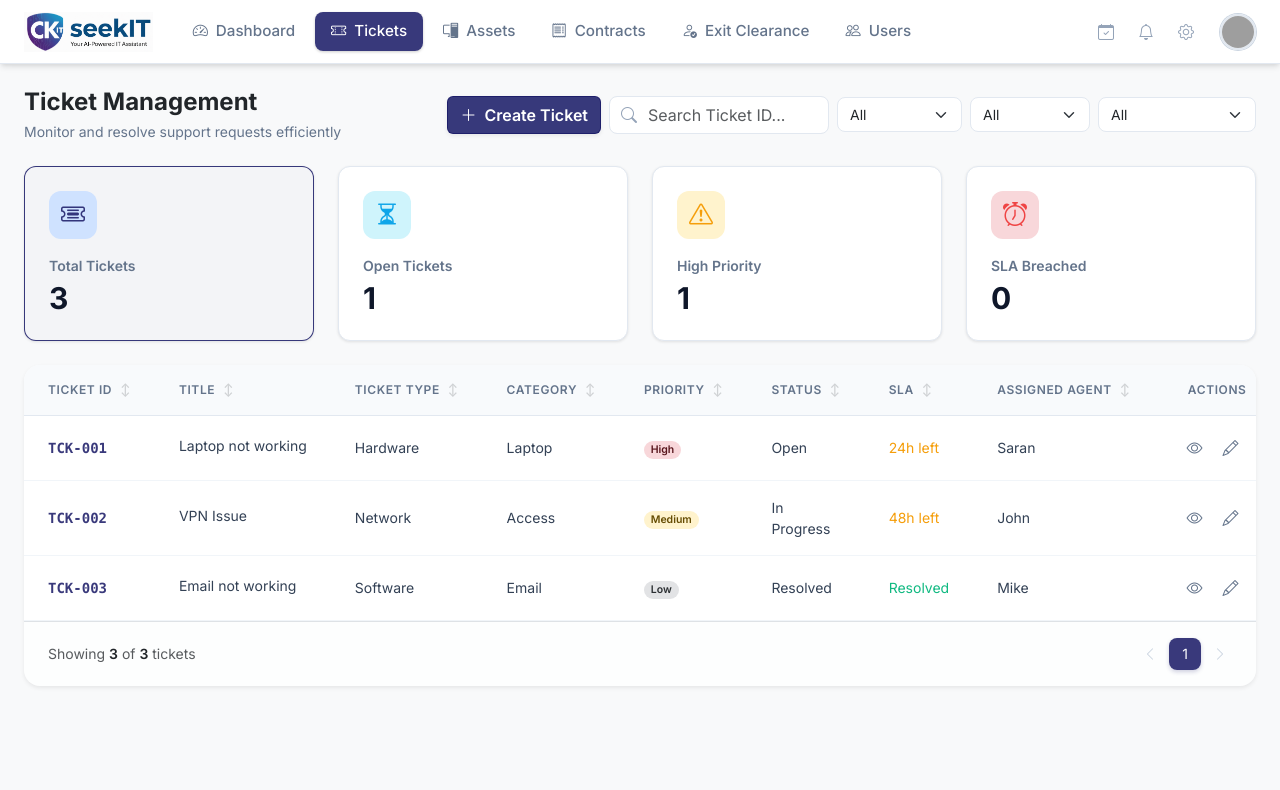
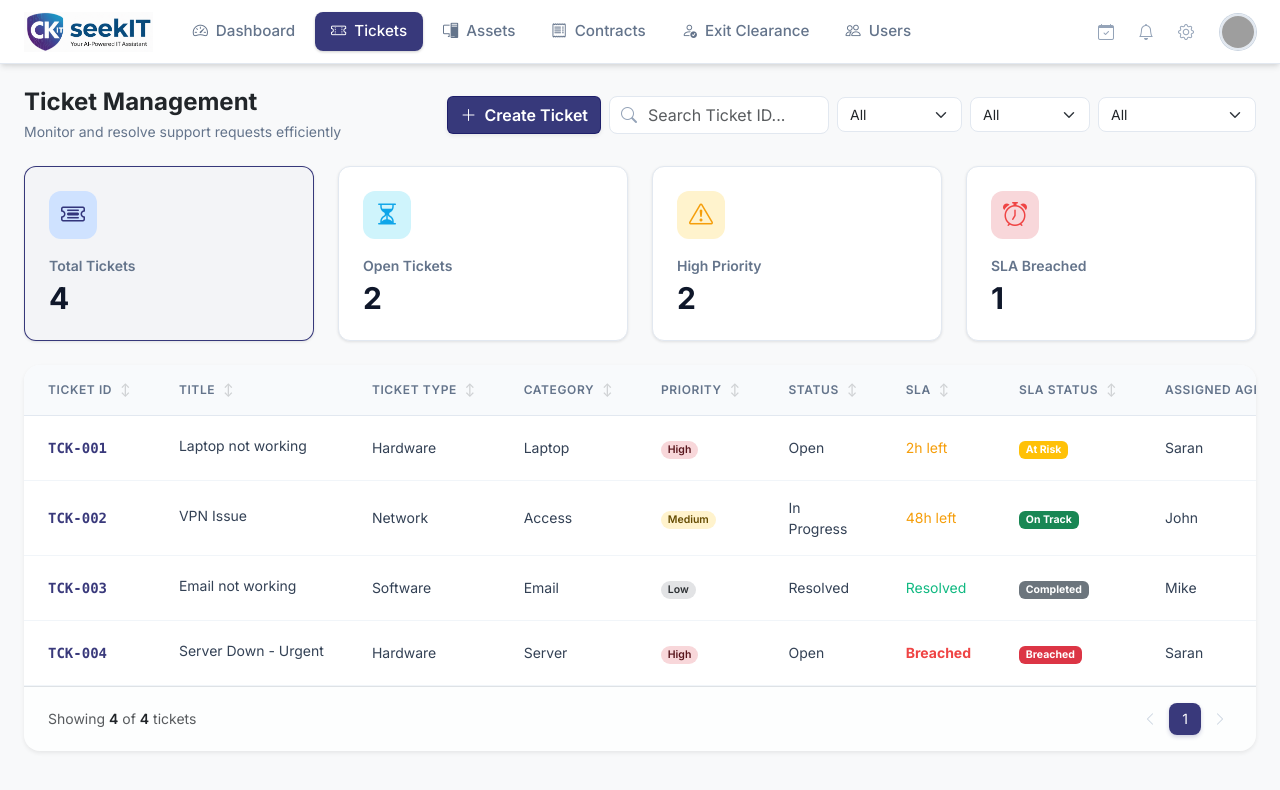
Before and after one commit to I-am-Saran/ckit, a React (Vite) app in the folder frontend/: page /tickets in a window 1280 px wide. Shown: the top 790 px of the page. Built offline with nearby package versions, Linux system fonts and the light colour scheme; sample sign-in values are in the browser's storage; grey boxes are pictures that could not be loaded.

Commit message:
Tckts updated

```diff
--- a/frontend/src/context/GlobalFilterContext.jsx
+++ b/frontend/src/context/GlobalFilterContext.jsx
@@ -31,7 +31,7 @@ export const GlobalFilterProvider = ({ children }) => {
         department: "IT",
         employee_name: "User A",
         assigned_agent: "Saran",
-        sla_hours: 24,
+        sla_hours: 2,
         resolutionHours: null,
         slaBreached: false,
         createdAt: new Date().toISOString(),
@@ -71,6 +71,28 @@ export const GlobalFilterProvider = ({ children }) => {
         resolutionHours: 5,
         slaBreached: false,
         createdAt: new Date().toISOString(),
+        comments: [],
+        conversation: [],
+      },
+      {
+        id: "TCK-004",
+        title: "Server Down - Urgent",
+        description: "Production server is not responding",
+        type: "Hardware",
+        category: "Server",
+        priority: "High",
+        status: "Open",
+        department: "IT",
+        employee_name: "User D",
+        assigned_agent: "Saran",
+
+        sla_hours: 24,
+        resolutionHours: null,
+        slaBreached: true,
+
+        // 🔴 THIS LINE MAKES IT BREACHED
+        createdAt: new Date(Date.now() - 30 * 60 * 60 * 1000).toISOString(),
+
         comments: [],
         conversation: [],
       }
--- a/frontend/src/pages/TicketList.jsx
+++ b/frontend/src/pages/TicketList.jsx
@@ -42,12 +42,33 @@ function TicketList() {
   const [auditLogs, setAuditLogs] = useState([]);
   const [auditLoading, setAuditLoading] = useState(false);
 
+  const getSLAStatus = (ticket) => {
+
+
+    if (!ticket.createdAt) return '—';
+
+    const created = new Date(ticket.createdAt);
+    const now = new Date();
+
+    const hoursPassed = (now - created) / (1000 * 60 * 60);
+
+    if (ticket.status === 'Resolved') {
+      return 'Resolved';
+    }
+
+    if (hoursPassed > ticket.sla_hours) {
+      return 'Breached';
+    }
+
+    return `${Math.max(0, Math.floor(ticket.sla_hours - hoursPassed))}h left`;
+  };
+
   const stats = useMemo(() => {
     return {
       total: filteredTickets.length,
       open: filteredTickets.filter(t => t.status === 'Open').length,
       highPriority: filteredTickets.filter(t => t.priority === 'High').length,
-      slaBreached: filteredTickets.filter(t => t.slaBreached).length
+      slaBreached: filteredTickets.filter(t => getSLAStatus(t) === 'Breached').length
     };
   }, [filteredTickets]);
   const [newTicket, setNewTicket] = useState({
@@ -72,24 +93,7 @@ function TicketList() {
   const [showStatusDropdown, setShowStatusDropdown] = useState(false);
   const [toast, setToast] = useState({ show: false, message: '', type: 'success' });
 
-  const getSLAStatus = (ticket) => {
-    if (!ticket.createdAt) return '—';
-
-    const created = new Date(ticket.createdAt);
-    const now = new Date();
-
-    const hoursPassed = (now - created) / (1000 * 60 * 60);
-
-    if (ticket.status === 'Resolved') {
-      return 'Resolved';
-    }
-
-    if (hoursPassed > ticket.sla_hours) {
-      return 'Breached';
-    }
-
-    return `${Math.max(0, Math.floor(ticket.sla_hours - hoursPassed))}h left`;
-  };
+
 
   // Auto-dismiss toast
   useEffect(() => {
@@ -320,6 +324,7 @@ function TicketList() {
     { key: 'priority', label: 'Priority' },
     { key: 'status', label: 'Status' },
     { key: 'sla', label: 'SLA' },
+    { key: 'sla_status', label: 'SLA Status' },
     { key: 'assigned_agent', label: 'Assigned Agent' },
   ];
 
@@ -366,6 +371,36 @@ function TicketList() {
       }
 
       return <span className="text-warning">{status}</span>;
+    }
+
+    if (col.key === 'sla_status') {
+      const slaText = getSLAStatus(ticket);
+
+      let status = 'On Track';
+      let color = 'success';
+
+      if (ticket.status === 'Resolved') {
+        status = 'Completed';
+        color = 'secondary';
+      } else if (slaText === 'Breached') {
+        status = 'Breached';
+        color = 'danger';
+      } else {
+        // extract hours from "23h left"
+        const match = slaText.match(/\d+/);
+        const hoursLeft = match ? parseInt(match[0]) : 0;
+
+        if (hoursLeft <= 2) {
+          status = 'At Risk';
+          color = 'warning';
+        }
+      }
+
+      return (
+        <span className={`badge bg-${color}`}>
+          {status}
+        </span>
+      );
     }
 
     if (col.key === 'assigned_agent') {
```
